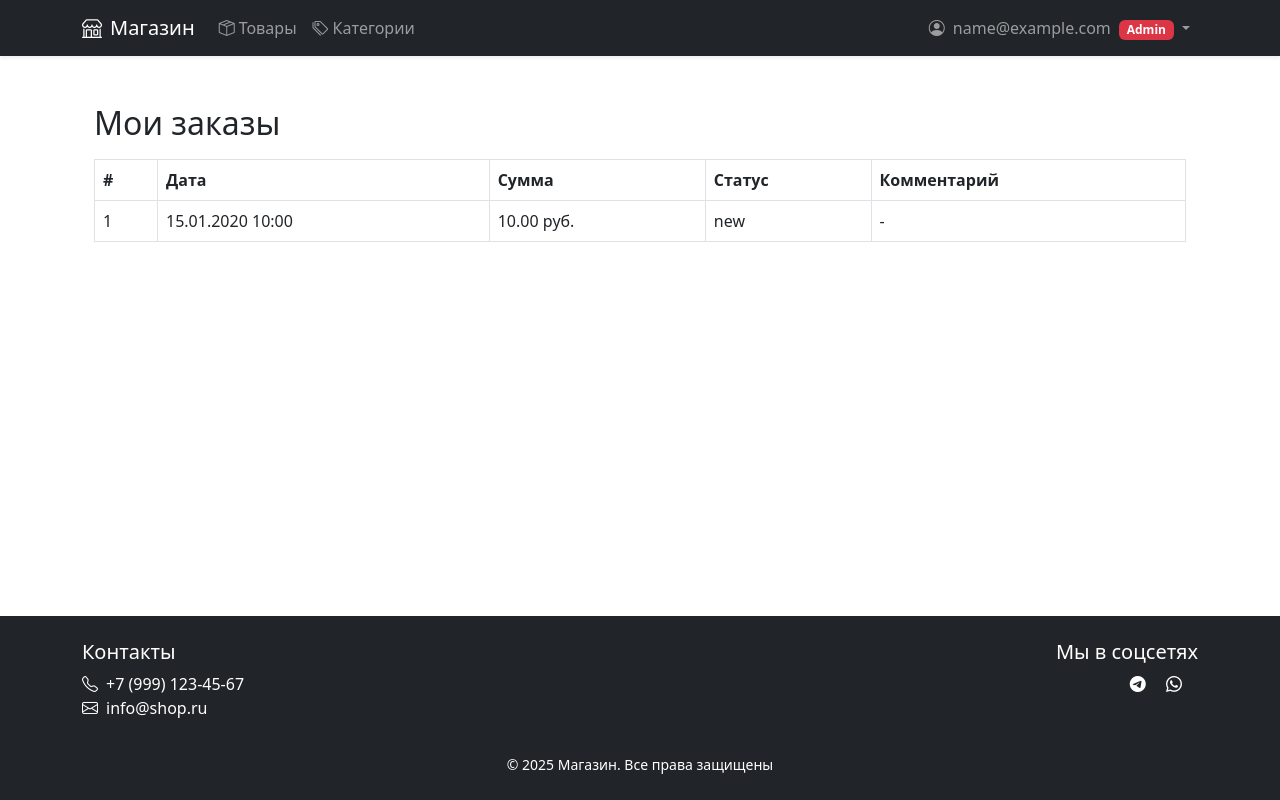
After one commit to TWovh/shop_admin, a Django app: page /orders/ in a window 1280 px wide. The commit adds this page. Run offline with Django 5.2, Linux system fonts and the light colour scheme; a user stored in the database is signed in; tables that the repository leaves empty hold one stand-in row (values such as "Sample post").

Commit message:
update v 0.38 + fixes. Fixed orders/ cart

```diff
--- a/shop/models.py
+++ b/shop/models.py
@@ -297,7 +297,7 @@ class Order(models.Model):
     phone = models.CharField(max_length=20)
     email = models.EmailField()
     city = models.CharField(max_length=100)
-    user = models.ForeignKey(User, on_delete=models.SET_NULL, null=True, blank=True)
+    user = models.ForeignKey(User, on_delete=models.SET_NULL, null=True, blank=True, related_name='orders')
     payment_status = models.CharField(max_length=20, choices=PAYMENT_STATUS_CHOICES, default='unpaid')
 
     class Meta:
--- a/shop/urls_api.py
+++ b/shop/urls_api.py
@@ -5,7 +5,7 @@ from .views import (
     ProductViewSet,
     CategoryViewSet,
     CartView,
-    OrderListCreateView
+    OrderListCreateAPIView
 )
 
 router = DefaultRouter()
@@ -15,7 +15,7 @@ router.register(r'categories', CategoryViewSet, basename='api-category')
 api_urlpatterns = [
     path('cart/', CartView.as_view(), name='api-cart'),
     path('cart/items/<int:item_id>/', CartView.as_view(), name='api-cart-item-detail'),
-    path('orders/', OrderListCreateView.as_view(), name='api-order-list'),
+    path('api/orders/', OrderListCreateAPIView.as_view(), name='order-list-api'),
     path('orders/<int:order_id>/pay/', CreatePaymentView.as_view(), name='create-payment'),
     path('webhooks/stripe/', StripeWebhookView.as_view(), name='stripe-webhook'),
 
--- a/shop/urls_views.py
+++ b/shop/urls_views.py
@@ -10,6 +10,7 @@ from .views import (
     CategoryProductListView,
     ProductDetailHTMLView,
     add_to_cart, CartView, checkout_view,
+    OrderListView,
 )
 
 app_name = 'shop'
@@ -20,6 +21,7 @@ urlpatterns = [
     path('api/products/<int:pk>/', ProductDetailView.as_view(), name='product-detail-api'),    path('category/<slug:slug>/', CategoryProductListView.as_view(), name='category-products'),
     path('categories/', CategoryListView.as_view(), name='category-list'),
     path('categories/<int:pk>/', CategoryDetailView.as_view(), name='category-detail'),
+    path('orders/', OrderListView.as_view(), name='orders'),
     path('cart/add/<int:product_id>/', add_to_cart, name='add-to-cart'),
     path('cart/', CartView.as_view(), name='cart'),
     path('checkout/', checkout_view, name='checkout'),
--- a/shop/views.py
+++ b/shop/views.py
@@ -1,7 +1,7 @@
 from django.contrib.auth.decorators import login_required
+from django.contrib.auth.mixins import LoginRequiredMixin
 from django.views.generic import ListView, DetailView
-
-from .models import Product
+from .models import Product, Order
 from rest_framework import generics
 from .serializers import ProductSerializer, CategorySerializer
 from .cart_serializers import CartItemSerializer, AddToCartSerializer
@@ -75,13 +75,15 @@ def index(request):
 
 
 
-class OrderListCreateView(generics.ListCreateAPIView):
+class OrderListCreateAPIView(generics.ListCreateAPIView):
     permission_classes = [IsAuthenticated, IsOwnerOrAdmin]
     serializer_class = OrderSerializer
     throttle_classes = [UserRateThrottle]
 
+    queryset = Order.objects.none()  # нужно, чтобы CBV работал без ошибок
+
     def get_queryset(self):
-        return self.request.user.orders.all()
+        return Order.objects.filter(user=self.request.user)
 
     def perform_create(self, serializer):
         cart = self.request.user.cart
@@ -102,6 +104,15 @@ class OrderListCreateView(generics.ListCreateAPIView):
                 status=status.HTTP_400_BAD_REQUEST
             )
         return super().handle_exception(exc)
+
+
+class OrderListView(LoginRequiredMixin, ListView):
+    model = Order
+    template_name = 'shop/orders.html'
+    context_object_name = 'orders'
+
+    def get_queryset(self):
+        return Order.objects.filter(user=self.request.user).order_by('-created')
 
 
 
--- a/templates/base.html
+++ b/templates/base.html
@@ -62,13 +62,13 @@
                             </a>
                             <ul class="dropdown-menu dropdown-menu-end">
                                 <li>
-                                    <a class="dropdown-item" href="#">
+                                    <a class="dropdown-item" href="{% url 'shop:cart' %}">
                                         <i class="bi bi-cart3 me-2"></i>Корзина
                                         <span class="badge bg-primary float-end" id="cartCount">0</span>
                                     </a>
                                 </li>
                                 <li>
-                                    <a class="dropdown-item" href="#">
+                                    <a class="dropdown-item" href="{% url 'shop:orders' %}">
                                         <i class="bi bi-receipt me-2"></i>Заказы
                                     </a>
                                 </li>
--- /dev/null
+++ b/templates/shop/orders.html
@@ -0,0 +1,34 @@
+{% extends "base.html" %}
+
+{% block content %}
+<div class="container mt-4">
+    <h2>Мои заказы</h2>
+
+    {% if orders %}
+        <table class="table table-bordered mt-3">
+            <thead>
+                <tr>
+                    <th>#</th>
+                    <th>Дата</th>
+                    <th>Сумма</th>
+                    <th>Статус</th>
+                    <th>Комментарий</th>
+                </tr>
+            </thead>
+            <tbody>
+                {% for order in orders %}
+                <tr>
+                    <td>{{ order.id }}</td>
+                    <td>{{ order.created|date:"d.m.Y H:i" }}</td>
+                    <td>{{ order.total_price }} руб.</td>
+                    <td>{{ order.status }}</td>
+                    <td>{{ order.comments|default:"-" }}</td>
+                </tr>
+                {% endfor %}
+            </tbody>
+        </table>
+    {% else %}
+        <div class="alert alert-info mt-3">У вас пока нет заказов.</div>
+    {% endif %}
+</div>
+{% endblock %}
```
Also changed, not shown: shop/permissions.py (+12 -9 lines).
